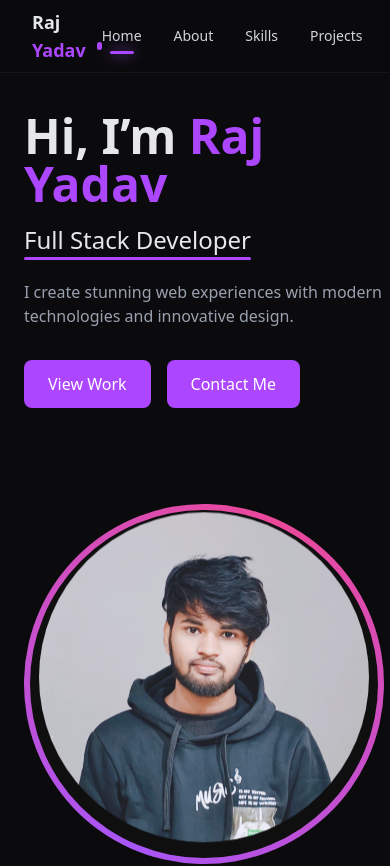
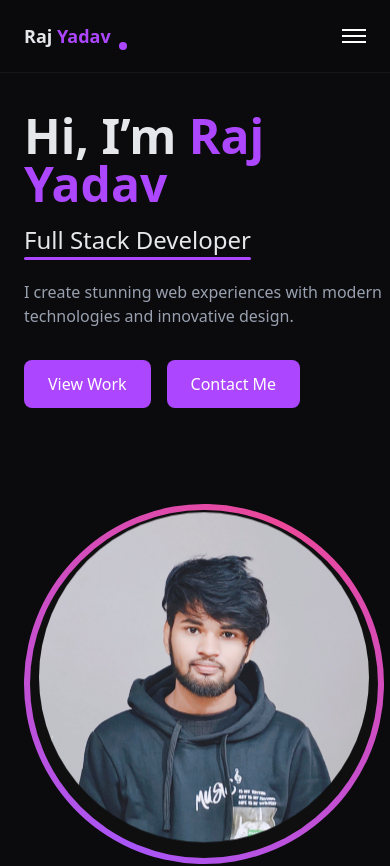
Before and after one commit to Raj969656/Myself-Portfolio, a React (Vite) app: page / in a window 390 px wide. Shown: the top 866 px of the page. Built offline with nearby package versions, Linux system fonts and the light colour scheme.

Commit message:
Enhance Navbar with mobile menu and animation

```diff
--- a/src/components/Navbar.jsx
+++ b/src/components/Navbar.jsx
@@ -1,14 +1,15 @@
 import { useEffect, useState } from "react";
-import { motion } from "framer-motion";
+import { motion, AnimatePresence } from "framer-motion";
 
 const sections = ["home", "about", "skills", "projects", "experience", "contact"];
 
 export default function Navbar() {
   const [active, setActive] = useState("home");
+  const [open, setOpen] = useState(false);
 
   useEffect(() => {
     const handleScroll = () => {
-      const scrollPos = window.scrollY + 120; // navbar offset
+      const scrollPos = window.scrollY + 120;
 
       for (let i = sections.length - 1; i >= 0; i--) {
         const section = document.getElementById(sections[i]);
@@ -20,77 +21,95 @@ export default function Navbar() {
     };
 
     window.addEventListener("scroll", handleScroll);
-    handleScroll(); // initial call
-
+    handleScroll();
     return () => window.removeEventListener("scroll", handleScroll);
   }, []);
 
+  const scrollTo = (id) => {
+    const el = document.getElementById(id);
+    if (el) {
+      el.scrollIntoView({ behavior: "smooth", block: "start" });
+      setOpen(false);
+    }
+  };
+
   return (
- <nav
-  className="
-    fixed top-0 w-full z-50
-    backdrop-blur-xl
-    bg-[rgba(11,11,14,0.55)]
-    border-b border-white/5
-  "
->
-
-
-
-     <div className="max-w-7xl mx-auto px-8 h-[72px] flex items-center justify-between">
-
+    <nav className="fixed top-0 w-full z-50 backdrop-blur-xl bg-[rgba(11,11,14,0.55)] border-b border-white/5">
+      <div className="max-w-7xl mx-auto px-6 md:px-8 h-[72px] flex items-center justify-between">
 
         {/* Logo */}
         <div
-  onClick={() => {
-    const homeSection = document.getElementById("home");
-    if (homeSection) {
-      homeSection.scrollIntoView({
-        behavior: "smooth",
-        block: "start",
-      });
-    }
-  }}
+          onClick={() => scrollTo("home")}
           className="flex items-center gap-2 cursor-pointer"
         >
           <h1 className="text-lg font-semibold hover:text-purple-400 transition">
             Raj<span className="text-purple-500"> Yadav</span>
           </h1>
-
           <span className="w-2 h-2 bg-purple-500 rounded-full mt-5" />
         </div>
 
-        {/* Links */}
-        <ul className="flex gap-8 text-sm text-gray-300">
+        {/* Desktop Links (UNCHANGED UI) */}
+        <ul className="hidden md:flex gap-8 text-sm text-gray-300">
           {sections.map((s) => (
             <li key={s} className="relative flex flex-col items-center">
-              <a
-                href={`#${s}`}
+              <button
+                onClick={() => scrollTo(s)}
                 className="capitalize hover:text-white transition"
               >
                 {s}
-              </a>
+              </button>
 
               {active === s && (
                 <motion.span
                   layoutId="nav-underline"
-                  className="
-                    absolute -bottom-2
-                    h-[3px] w-6
-                    bg-purple-500 rounded-full
-                    shadow-[0_0_14px_rgba(168,85,247,0.9)]
-                  "
-                  transition={{
-                    type: "spring",
-                    stiffness: 400,
-                    damping: 30,
-                  }}
+                  className="absolute -bottom-2 h-[3px] w-6 bg-purple-500 rounded-full shadow-[0_0_14px_rgba(168,85,247,0.9)]"
+                  transition={{ type: "spring", stiffness: 400, damping: 30 }}
                 />
               )}
             </li>
           ))}
         </ul>
+
+        {/* Mobile Hamburger */}
+        <button
+          onClick={() => setOpen(!open)}
+          className="md:hidden text-gray-200 focus:outline-none"
+        >
+          <span className="block w-6 h-[2px] bg-white mb-1"></span>
+          <span className="block w-6 h-[2px] bg-white mb-1"></span>
+          <span className="block w-6 h-[2px] bg-white"></span>
+        </button>
       </div>
+
+      {/* Mobile Menu */}
+      <AnimatePresence>
+        {open && (
+          <motion.div
+            initial={{ height: 0, opacity: 0 }}
+            animate={{ height: "auto", opacity: 1 }}
+            exit={{ height: 0, opacity: 0 }}
+            transition={{ duration: 0.25 }}
+            className="md:hidden bg-[#0b0b0e] border-t border-white/5"
+          >
+            <ul className="flex flex-col py-4">
+              {sections.map((s) => (
+                <li key={s}>
+                  <button
+                    onClick={() => scrollTo(s)}
+                    className={`w-full text-left px-6 py-3 capitalize transition ${
+                      active === s
+                        ? "text-purple-500"
+                        : "text-gray-300 hover:text-white"
+                    }`}
+                  >
+                    {s}
+                  </button>
+                </li>
+              ))}
+            </ul>
+          </motion.div>
+        )}
+      </AnimatePresence>
     </nav>
   );
 }
```
Lines whose indentation alone changed are shown as unchanged.
